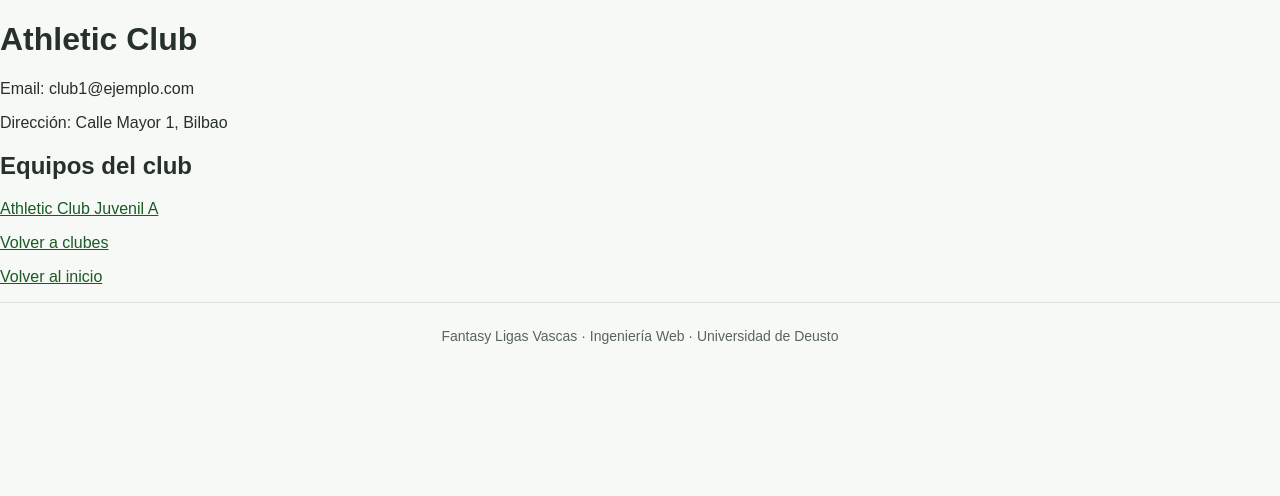
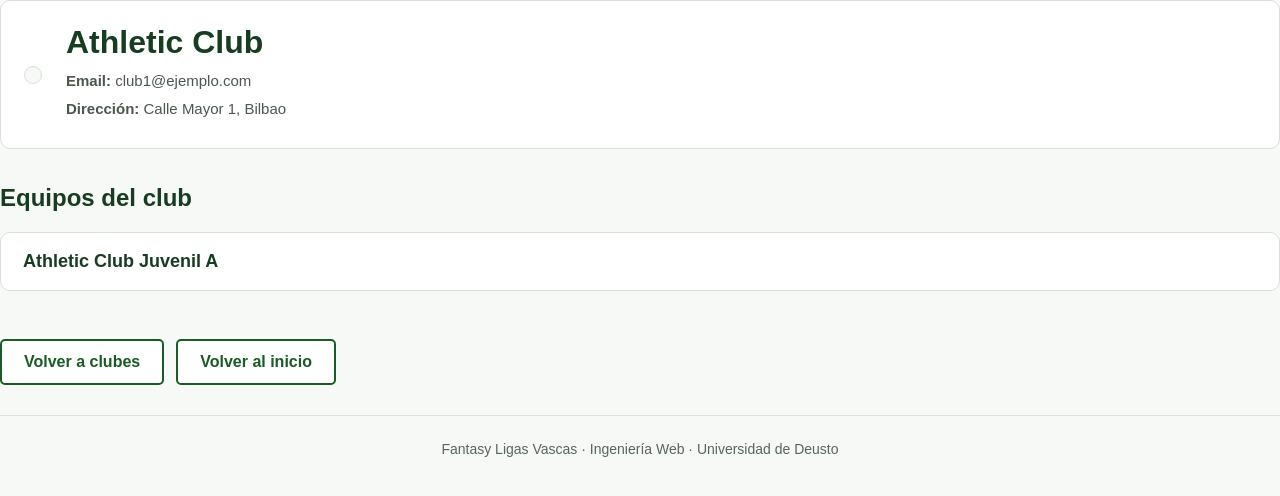
Before and after one commit to Aimar1109/proyectoweb, a Django app: page /clubes/1/ in a window 1280 px wide. Shown: the part 68-564 px from the top of the page. Run offline with Django 5.2, Linux system fonts and the light colour scheme; data comes from the database, SQL or seed files in the repository; both versions use the stored data as it was after the commit.

Commit message:
cambios hmtl

```diff
--- a/fantasy/templates/fantasy/clubes/detalle_club.html
+++ b/fantasy/templates/fantasy/clubes/detalle_club.html
@@ -1,27 +1,46 @@
 {% extends 'fantasy/base.html' %}
+{% load static %}
 
-{% block title %}Inicio - Fantasy Ligas Vascas{% endblock %}
+{% block title %}{{ club.nombre }} - Fantasy Ligas Vascas{% endblock %}
 
 {% block content %}
 
-    <h1>{{ club.nombre }}</h1>
+    <div class="card club-card">
+        <div class="club-header">
+            {% with 'img/escudos/'|add:club.nombre|add:'.png' as ruta_escudo %}
+                <img src="{% static ruta_escudo %}"
+                     alt="Escudo de {{ club.nombre }}"
+                     class="club-escudo"
+                     onerror="this.style.display='none'">
+            {% endwith %}
 
-    <p>Email: {{ club.email }}</p>
-    <p>Dirección: {{ club.direccion }}</p>
+            <div>
+                <h1>{{ club.nombre }}</h1>
+                <p class="meta"><strong>Email:</strong> {{ club.email }}</p>
+                <p class="meta"><strong>Dirección:</strong> {{ club.direccion }}</p>
+            </div>
+        </div>
+    </div>
 
-    <h2>Equipos del club</h2>
+    <div class="section">
+        <h2>Equipos del club</h2>
 
-    {% for equipo in equipos %}
-        <p>
-            <a href="{% url 'detalle_equipo' equipo.pk %}">
-                {{ equipo.nombre }}
-            </a>
-        </p>
-    {% empty %}
-        <p>Este club no tiene equipos.</p>
-    {% endfor %}
+        <div class="lista-grupos">
+            {% for equipo in equipos %}
+                <a href="{% url 'detalle_equipo' equipo.pk %}" class="grupo">
+                    <strong>{{ equipo.nombre }}</strong>
+                </a>
+            {% empty %}
+                <div class="vacio">
+                    Este club no tiene equipos registrados.
+                </div>
+            {% endfor %}
+        </div>
+    </div>
 
-    <p><a href="{% url 'lista_clubes' %}">Volver a clubes</a></p>
-    <p><a href="{% url 'index' %}">Volver al inicio</a></p>
-</body>
+    <div class="acciones">
+        <a href="{% url 'lista_clubes' %}" class="boton boton-sec">Volver a clubes</a>
+        <a href="{% url 'index' %}" class="boton boton-sec">Volver al inicio</a>
+    </div>
+
 {% endblock %}
--- a/static/css/style.css
+++ b/static/css/style.css
@@ -527,3 +527,43 @@ a {
     background: #fdecea;
     color: #b91c1c;
 }
+
+/* CLUBES */
+
+.club-card {
+    margin-bottom: 35px;
+}
+
+.club-header {
+    display: flex;
+    align-items: center;
+    gap: 24px;
+}
+
+.club-header h1 {
+    margin: 0 0 8px;
+    color: #173c22;
+    font-size: 32px;
+}
+
+.club-header .meta {
+    margin: 4px 0;
+}
+
+.club-escudo {
+    width: 15px;
+    height: 15px;
+    object-fit: contain;
+    background: #f7f9f6;
+    border: 1px solid #d9e0d9;
+    border-radius: 10px;
+    padding: 8px;
+    flex-shrink: 0;
+}
+
+@media (max-width: 750px) {
+    .club-header {
+        flex-direction: column;
+        text-align: center;
+    }
+}
```
Also changed, not shown: db.sqlite3, static/img/escudos/Athletic Club.png (added).
